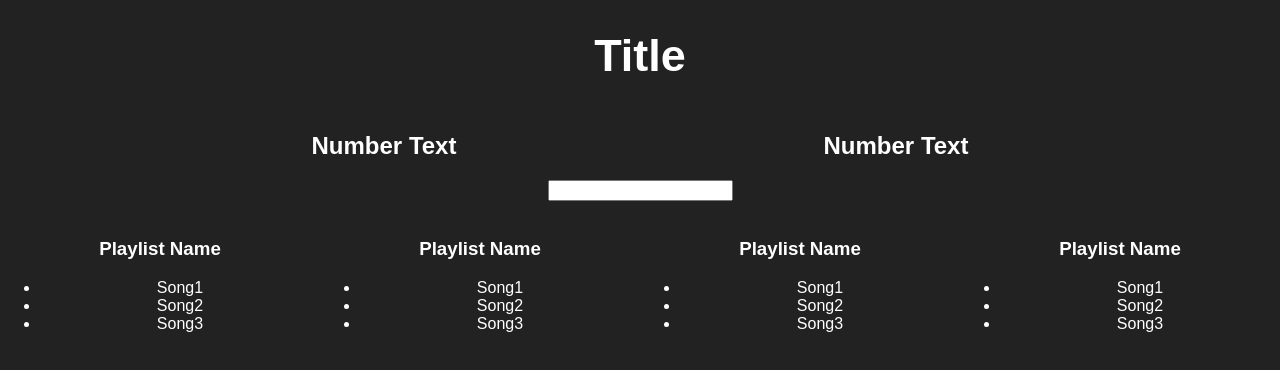
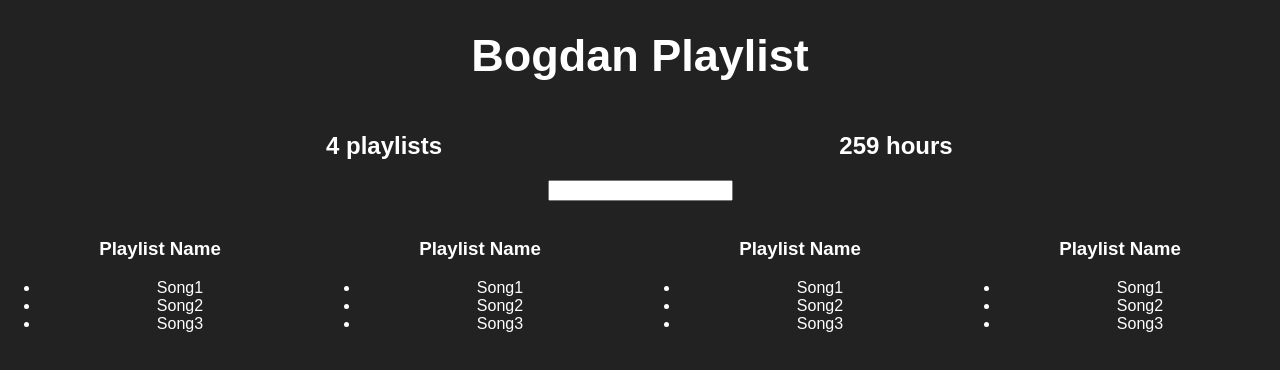
Before and after one commit to neamtuBC/react-devtips-tutorial, a React (Create React App) app: page / in a window 1280 px wide. Shown: the top 370 px of the page. Built offline with nearby package versions, Linux system fonts and the light colour scheme.

Commit message:
added fake data server

```diff
--- a/src/App.js
+++ b/src/App.js
@@ -6,12 +6,66 @@ let defaultStyle ={
   color: "white"
 };
 
+let fakeServerData = {
+  user: {
+    name: 'Bogdan',
+    playlists: [
+      {
+        name: 'My favories',
+        songs: [
+          {name:'Nimeni Altu', duration: 1234},
+          {name:'Parazitii', duration: 1432},
+          {name:'Omu Gnom', duration: 1562}
+        ]
+      },
+      {
+        name: 'Hip-Hop',
+        songs: [
+          {name:'Cumicu', duration: 1452},
+          {name:'Nimeni Altu', duration: 1654}
+        ]
+      },
+      {
+        name: 'Rock',
+        songs: [
+          {name:'Phoenix', duration: 2412},
+          {name:'Sum41', duration: 1564}
+        ]
+      },
+      {
+        name: "muie Manele",
+        songs: [
+          {name:"muie Guta", duration: 2675},
+          {name:"copilul de argint", duration: 1532}
+        ]
+      }
+    ]
+  }
+};
 
-class Aggregate extends Component {
+class PlaylistCounter extends Component {
   render() {
     return (
       <div style={{ ...defaultStyle, width: '40%', display: 'inline-block'}}>
-        <h2 >Number Text</h2>
+        <h2>{this.props.playlists.length} playlists </h2>
+      </div>
+    );
+  }
+}
+
+class HoursCounter extends Component {
+  render() {
+    let allSongs = this.props.playlists.reduce((songs, eachPlaylist) => {
+      return songs.concat(eachPlaylist.songs)
+    }, []);
+
+    let totalDirection = allSongs.reduce((sum, eachSong) => {
+      return sum + eachSong.duration;
+    }, 0);
+
+    return (
+      <div style={{ ...defaultStyle, width: '40%', display: 'inline-block'}}>
+        <h2>{Math.round(totalDirection / 60)} hours </h2>
       </div>
     );
   }
@@ -45,17 +99,36 @@ class Playlist extends Component {
 }
 
 class App extends Component {
+  constructor() {
+    super();
+    this.state = {serverData: {}}
+  }
+
+  componentDidMount() {
+    setTimeout(() => {
+    this.setState({serverData: fakeServerData});
+  }, 1000);
+  }
+
   render() {
     return (
       <div className="App">
-        <h1 style={{ ...defaultStyle }}>Title</h1>
-        <Aggregate/>
-        <Aggregate/>
-        <Filter/>
-        <Playlist/>
-        <Playlist/>
-        <Playlist/>
-        <Playlist/>
+      {this.state.serverData.user ?
+        <div>
+          <h1 style={{ ...defaultStyle }}>
+            {this.state.serverData.user.name} Playlist
+          </h1>
+
+          <PlaylistCounter playlists={this.state.serverData.user.playlists}/>
+          <HoursCounter playlists={this.state.serverData.user.playlists}/>
+          <Filter/>
+          <Playlist/>
+          <Playlist/>
+          <Playlist/>
+          <Playlist/>
+        </div> : <h1 style={defaultStyle}>Loading...</h1>
+
+      }
       </div>
     );
   }
```
